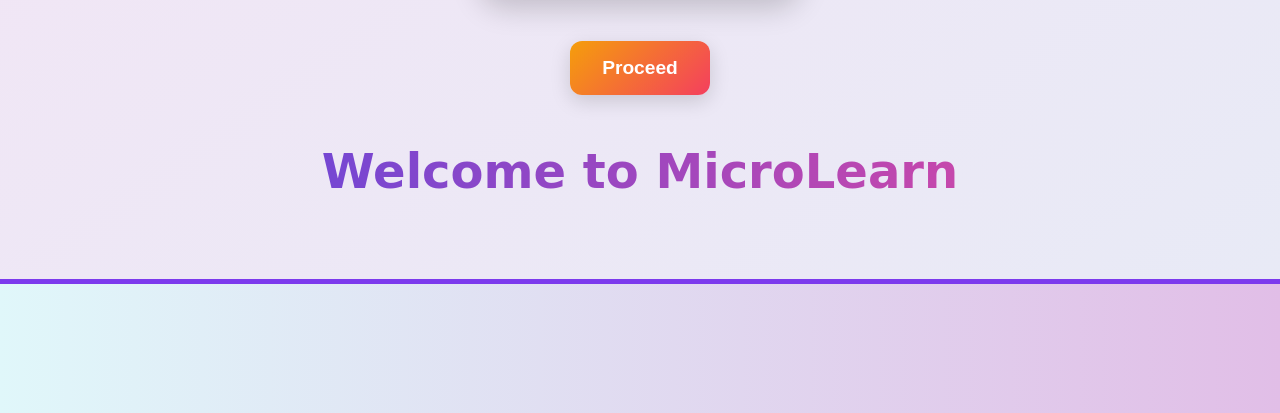
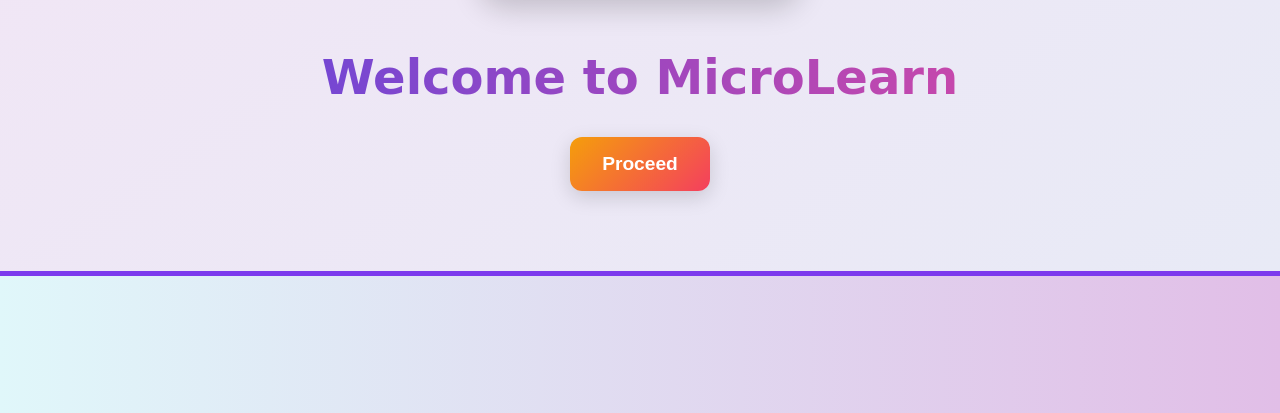
Before and after one commit to AfrozKhan2005/my-website, a plain HTML site: page index.html in a window 1280 px wide. Shown: the part 387-800 px from the top of the page. Drawn offline with Linux system fonts and the light colour scheme; files whose address does not match are found by name.

Commit message:
Update index.html
Signed-off-by: AfrozKhan2005 <sohailkhan76363@gmail.com>

```diff
--- a/index.html
+++ b/index.html
@@ -1,4 +1,3 @@
-
 <!DOCTYPE html>
 <html lang="en">
 <head>
@@ -29,9 +28,20 @@
       animation: popIn 1s ease;
     }
 
+    .welcome-text {
+      margin-top: 3rem;
+      font-size: 3rem;
+      font-weight: 700;
+      background: linear-gradient(to right, #4f46e5, #ec4899);
+      -webkit-background-clip: text;
+      -webkit-text-fill-color: transparent;
+      font-family: 'Pacifico', cursive;
+      animation: fadeIn 2s ease-in-out;
+    }
+
     .proceed-button {
       display: inline-block;
-      margin-top: 2.5rem;
+      margin-top: 2rem;
       padding: 16px 32px;
       background: linear-gradient(135deg, #f59e0b, #f43f5e);
       color: white;
@@ -46,17 +56,6 @@
     .proceed-button:hover {
       background: linear-gradient(135deg, #f43f5e, #f59e0b);
       transform: scale(1.05);
-    }
-
-    .welcome-text {
-      margin-top: 3rem;
-      font-size: 3rem;
-      font-weight: 700;
-      background: linear-gradient(to right, #4f46e5, #ec4899);
-      -webkit-background-clip: text;
-      -webkit-text-fill-color: transparent;
-      font-family: 'Pacifico', cursive;
-      animation: fadeIn 2s ease-in-out;
     }
 
     @keyframes popIn {
@@ -79,10 +78,11 @@
 <body>
 
   <section class="logo-section">
-    <img src="https://github.com/AfrozKhan2005/my-website/blob/main/micro%20learn%20logo.png?raw=true" alt="micro learn logo" class="big-logo">
-    <br><a href="https://github.com/AfrozKhan2005/my-website/blob/main/micro%20learn.html" target="_blank">
+    <img src="C:\Users\afroz\OneDrive\Pictures\Screenshots\micro learn logo.png" alt="micro learn logo" class="big-logo">
+
+    <div class="welcome-text">Welcome to MicroLearn</div>
+
     <a href="micro learn.html" class="proceed-button">Proceed</a>
-    <div class="welcome-text">Welcome to MicroLearn</div>
   </section>
 
 </body>
```
